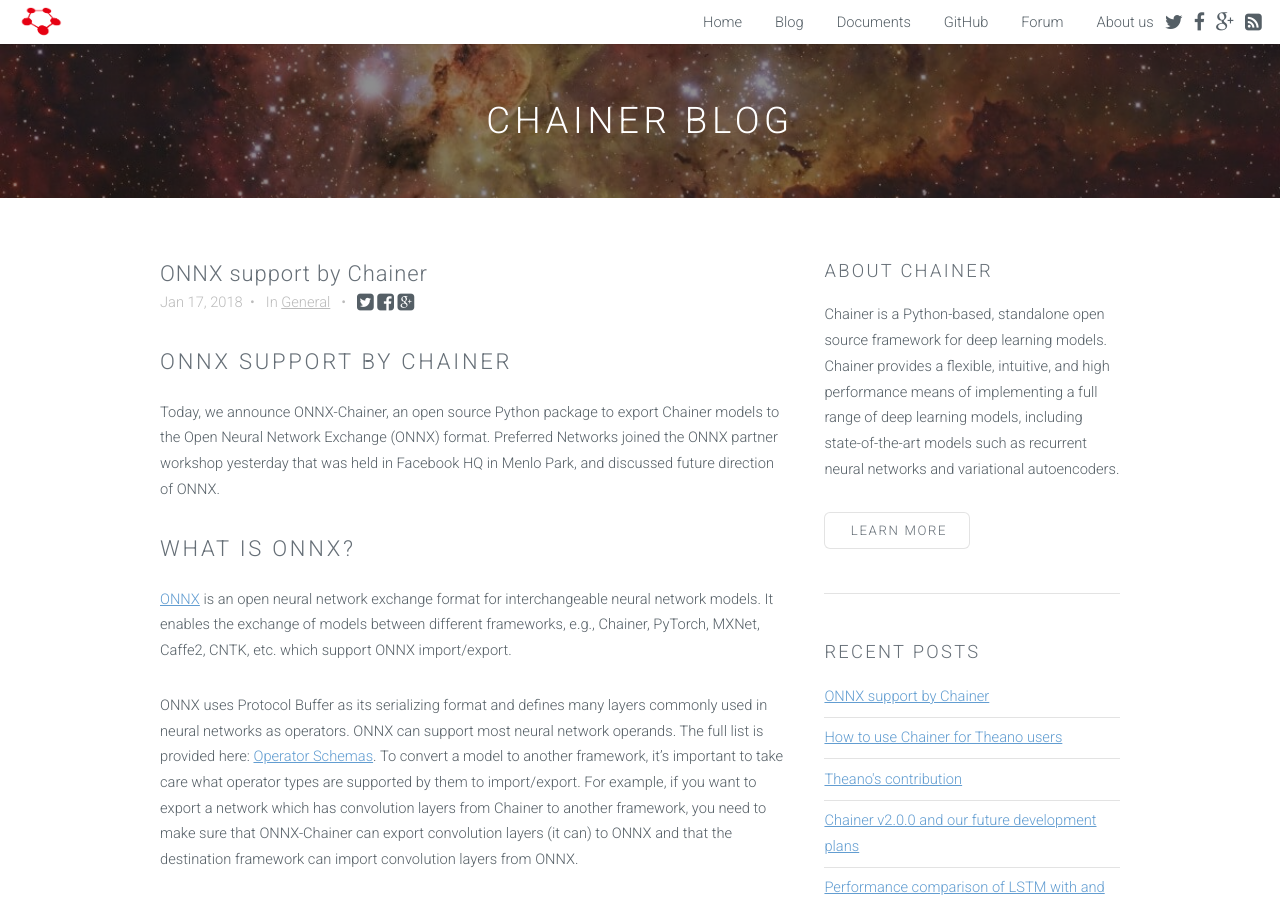
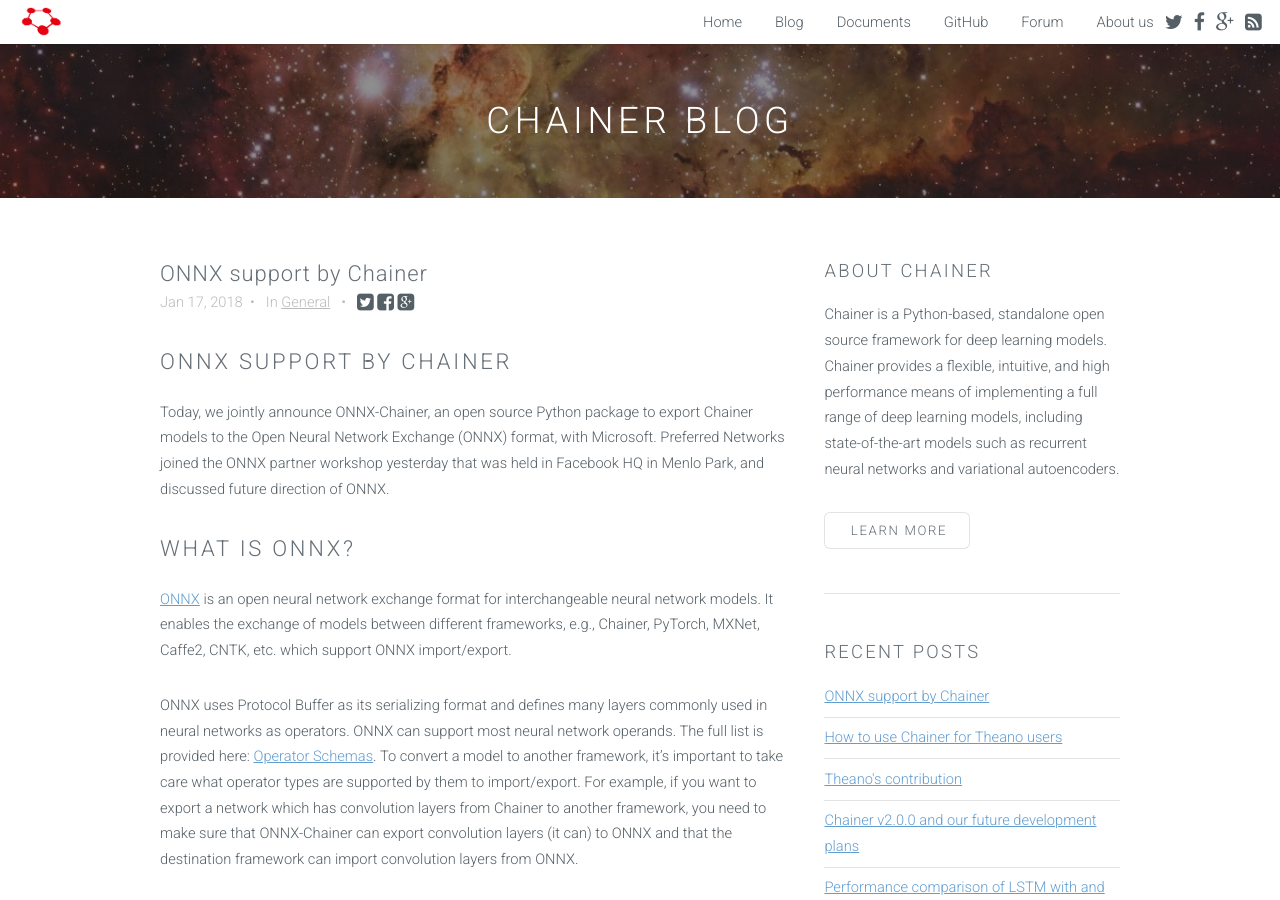
Before and after one commit to chainer/chainer.org, a Jekyll site: the page built from _posts/2018-01-17-onnx-support-by-chainer.md, in a window 1280 px wide and 900 px high. Built offline with Jekyll 4.4.1, drawn with Linux system fonts in a browser that asks for light colours.

Commit message:
Modify comment for joint announcement

```diff
--- a/_posts/2018-01-17-onnx-support-by-chainer.md
+++ b/_posts/2018-01-17-onnx-support-by-chainer.md
@@ -6,7 +6,7 @@
 
 ## ONNX support by Chainer
 
-Today, we announce ONNX-Chainer, an open source Python package to export Chainer models to the Open Neural Network Exchange (ONNX) format. Preferred Networks joined the ONNX partner workshop yesterday that was held in Facebook HQ in Menlo Park, and discussed future direction of ONNX.
+Today, we jointly announce ONNX-Chainer, an open source Python package to export Chainer models to the Open Neural Network Exchange (ONNX) format, with Microsoft. Preferred Networks joined the ONNX partner workshop yesterday that was held in Facebook HQ in Menlo Park, and discussed future direction of ONNX.
 
 ## What is ONNX?
 
```
